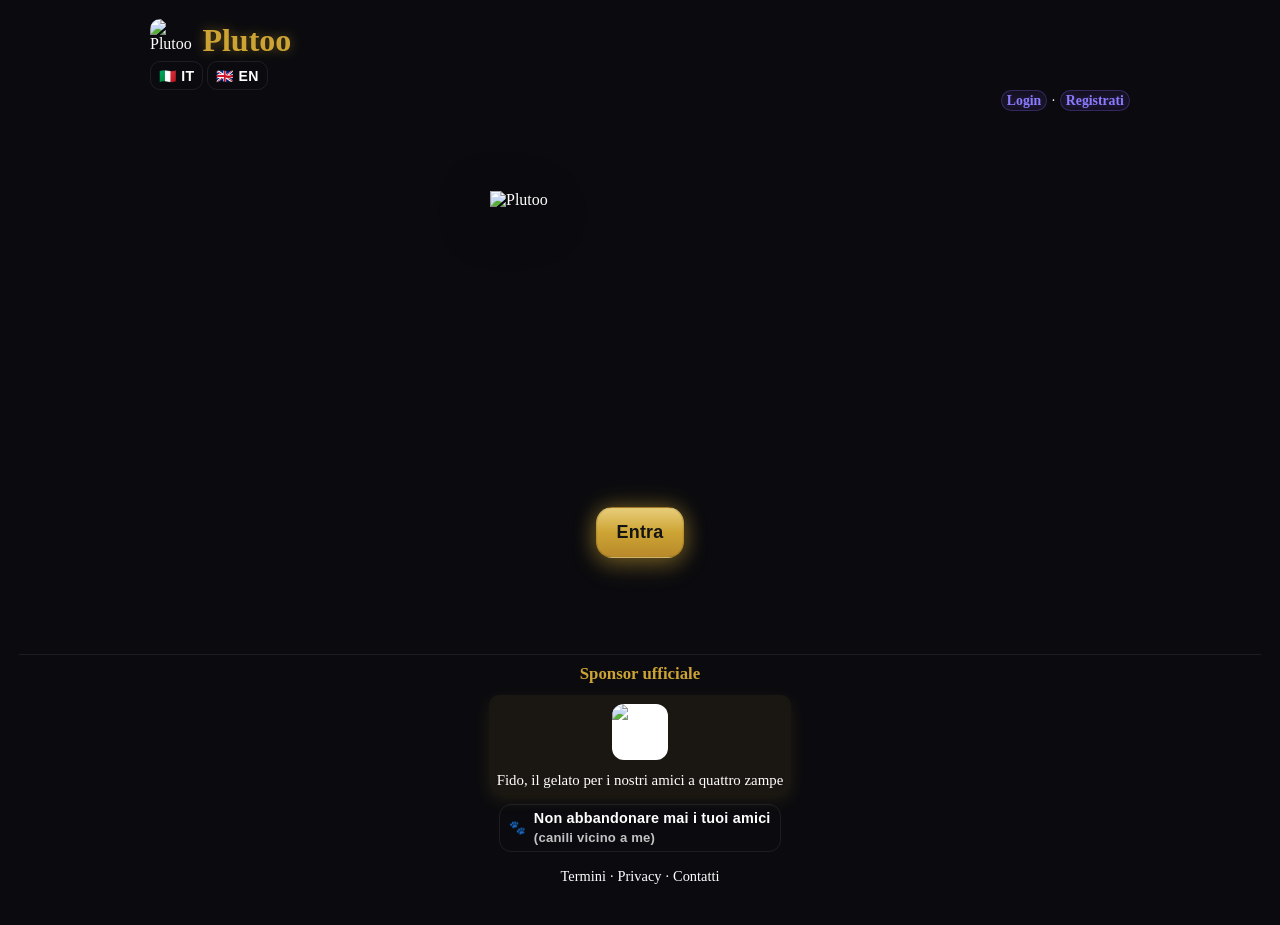
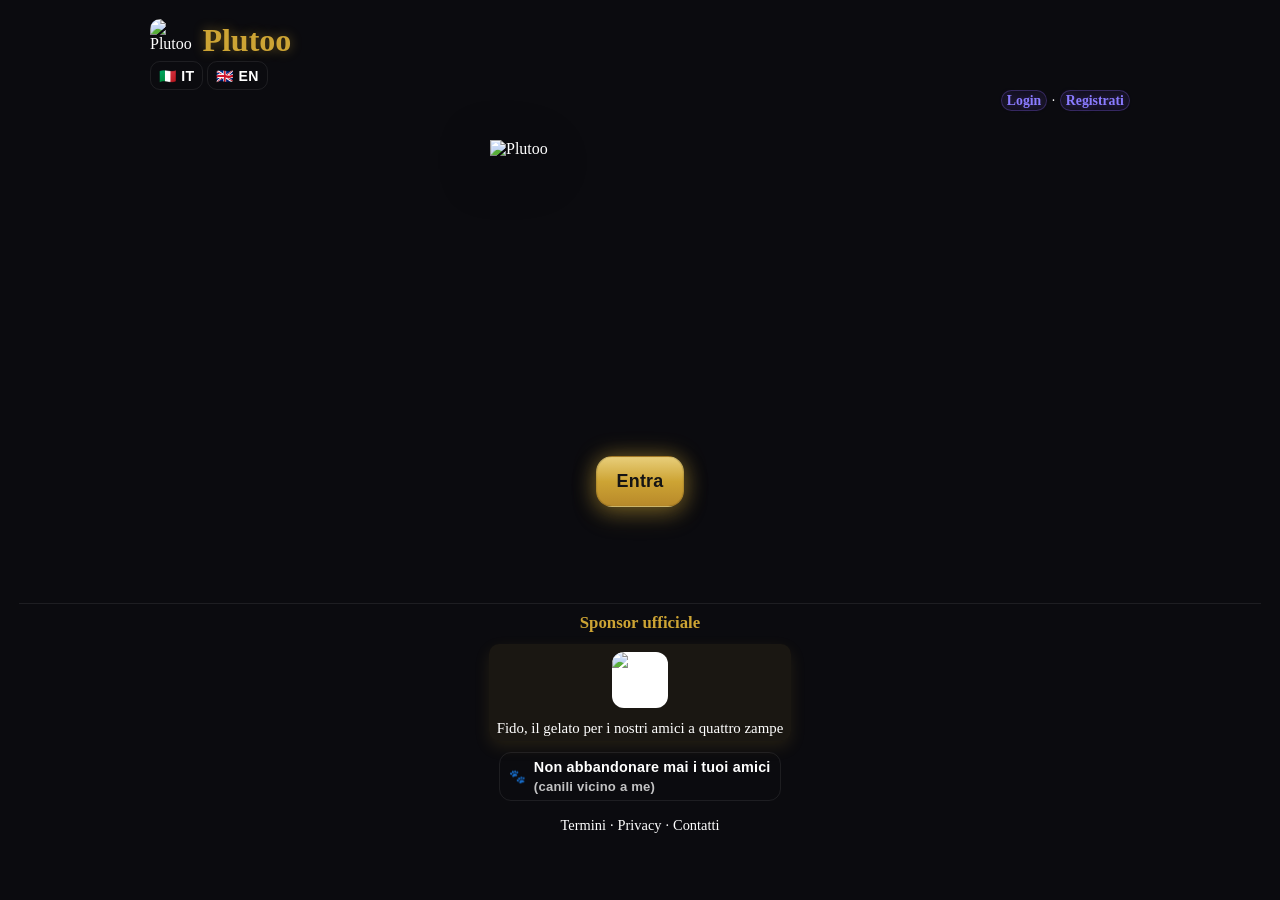

Update style.css

--- a/style.css
+++ b/style.css
@@ -459,7 +459,7 @@ a{color:inherit;text-decoration:none}
   border-radius:10px;
 }
 
-.home-hero{flex:1;display:flex;flex-direction:column;align-items:center;gap:1rem;justify-content:flex-start;padding-top:5rem}
+.home-hero{flex:1;display:flex;flex-direction:column;align-items:center;gap:1rem;justify-content:flex-start;padding-top:1.8rem}
 .hero-logo{width:300px;height:300px;object-fit:contain;filter:drop-shadow(0 12px 24px rgba(0,0,0,.5))}
 @media (max-width:520px){.hero-logo{width:260px;height:260px}}
 
